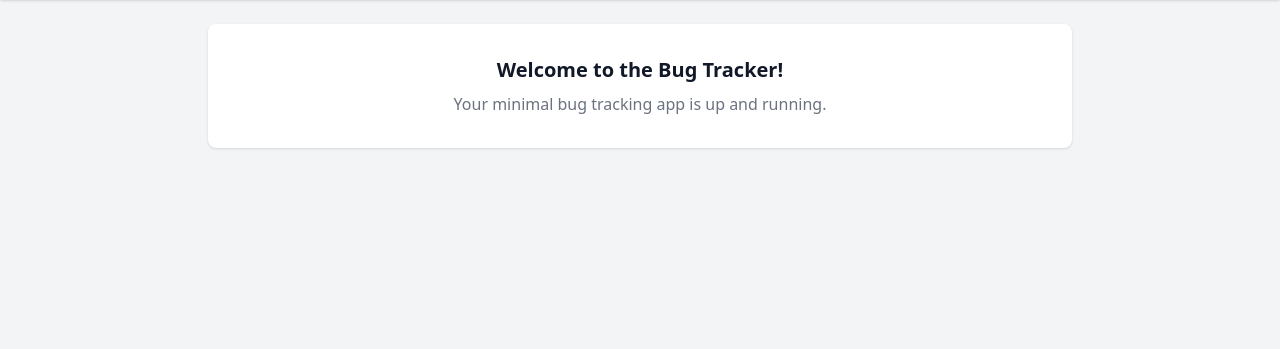
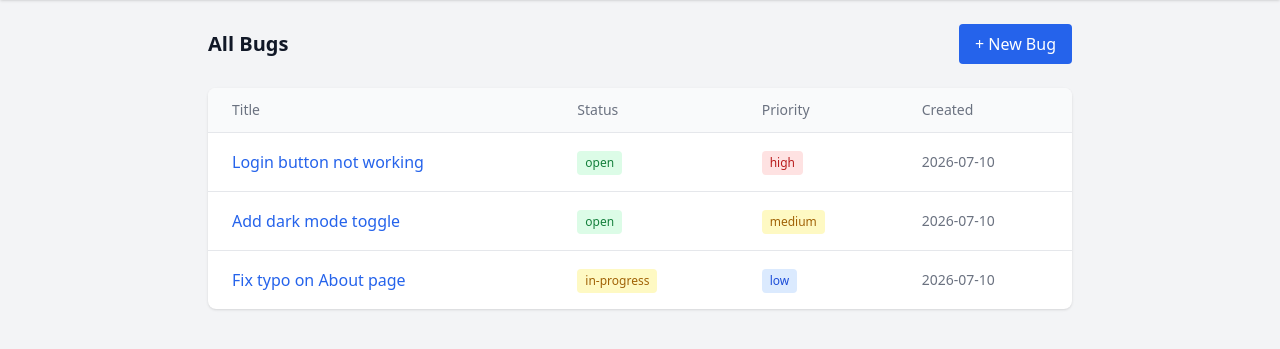
Before and after one commit to AlexKNT/python-bug-tracker, a Flask app: page / in a window 1280 px wide. Shown: the part 64-413 px from the top of the page. Run offline with Flask 3, Linux system fonts and the light colour scheme; data comes from the database, SQL or seed files in the repository; both versions use the stored data as it was after the commit; some libraries are stand-ins or nearby versions.

Commit message:
sample bugs created and listed

```diff
--- a/bugtracker/app.py
+++ b/bugtracker/app.py
@@ -2,7 +2,7 @@
 
 from flask import Flask, render_template
 
-from db import init_db
+from db import get_all_bugs, init_db
 
 app = Flask(__name__)
 app.secret_key = "dev-secret-key"
@@ -13,8 +13,9 @@ init_db()
 
 @app.route("/")
 def index():
-    """Home page – will list all bugs."""
-    return render_template("index.html")
+    """Home page – list all bugs."""
+    bugs = get_all_bugs()
+    return render_template("index.html", bugs=bugs)
 
 
 if __name__ == "__main__":
--- a/bugtracker/db.py
+++ b/bugtracker/db.py
@@ -28,5 +28,30 @@ def init_db():
         )
         """
     )
+    # Seed sample data if the table is empty
+    count = conn.execute("SELECT COUNT(*) FROM bugs").fetchone()[0]
+    if count == 0:
+        conn.execute(
+            "INSERT INTO bugs (title, description, status, priority) VALUES (?, ?, ?, ?)",
+            ("Login button not working", "Clicking the login button on the homepage does nothing in Firefox.", "open", "high"),
+        )
+        conn.execute(
+            "INSERT INTO bugs (title, description, status, priority) VALUES (?, ?, ?, ?)",
+            ("Add dark mode toggle", "Users want a dark mode option in the settings menu.", "open", "medium"),
+        )
+        conn.execute(
+            "INSERT INTO bugs (title, description, status, priority) VALUES (?, ?, ?, ?)",
+            ("Fix typo on About page", "'Teh' should be 'The' in the first paragraph.", "in-progress", "low"),
+        )
     conn.commit()
     conn.close()
+
+
+def get_all_bugs():
+    """Return all bugs ordered by most recently created first."""
+    conn = get_connection()
+    bugs = conn.execute(
+        "SELECT * FROM bugs ORDER BY created_at DESC"
+    ).fetchall()
+    conn.close()
+    return bugs
--- a/bugtracker/templates/index.html
+++ b/bugtracker/templates/index.html
@@ -1,8 +1,59 @@
 {% extends "base.html" %}
 
 {% block content %}
-    <div class="bg-white rounded-lg shadow p-8 text-center">
-        <h2 class="text-xl font-semibold mb-2">Welcome to the Bug Tracker!</h2>
-        <p class="text-gray-500">Your minimal bug tracking app is up and running.</p>
+    <div class="flex justify-between items-center mb-6">
+        <h2 class="text-xl font-semibold">All Bugs</h2>
+        <a href="/new" class="bg-blue-600 text-white px-4 py-2 rounded hover:bg-blue-700 transition">
+            + New Bug
+        </a>
     </div>
+
+    {% if bugs %}
+        <div class="bg-white rounded-lg shadow overflow-hidden">
+            <table class="w-full">
+                <thead class="bg-gray-50 border-b">
+                    <tr>
+                        <th class="text-left px-6 py-3 text-sm font-medium text-gray-500">Title</th>
+                        <th class="text-left px-6 py-3 text-sm font-medium text-gray-500">Status</th>
+                        <th class="text-left px-6 py-3 text-sm font-medium text-gray-500">Priority</th>
+                        <th class="text-left px-6 py-3 text-sm font-medium text-gray-500">Created</th>
+                    </tr>
+                </thead>
+                <tbody>
+                    {% for bug in bugs %}
+                        <tr class="border-b last:border-0 hover:bg-gray-50">
+                            <td class="px-6 py-4">
+                                <a href="/bug/{{ bug.id }}" class="text-blue-600 hover:underline font-medium">
+                                    {{ bug.title }}
+                                </a>
+                            </td>
+                            <td class="px-6 py-4">
+                                <span class="inline-block px-2 py-1 text-xs font-medium rounded
+                                    {% if bug.status == 'open' %}bg-green-100 text-green-700
+                                    {% elif bug.status == 'in-progress' %}bg-yellow-100 text-yellow-700
+                                    {% else %}bg-gray-100 text-gray-700{% endif %}">
+                                    {{ bug.status }}
+                                </span>
+                            </td>
+                            <td class="px-6 py-4">
+                                <span class="inline-block px-2 py-1 text-xs font-medium rounded
+                                    {% if bug.priority == 'high' %}bg-red-100 text-red-700
+                                    {% elif bug.priority == 'medium' %}bg-yellow-100 text-yellow-700
+                                    {% else %}bg-blue-100 text-blue-700{% endif %}">
+                                    {{ bug.priority }}
+                                </span>
+                            </td>
+                            <td class="px-6 py-4 text-sm text-gray-500">
+                                {{ bug.created_at[:10] }}
+                            </td>
+                        </tr>
+                    {% endfor %}
+                </tbody>
+            </table>
+        </div>
+    {% else %}
+        <div class="bg-white rounded-lg shadow p-8 text-center">
+            <p class="text-gray-500">No bugs yet. Create your first one!</p>
+        </div>
+    {% endif %}
 {% endblock %}
```
Also changed, not shown: bugtracker/bugs.db.
